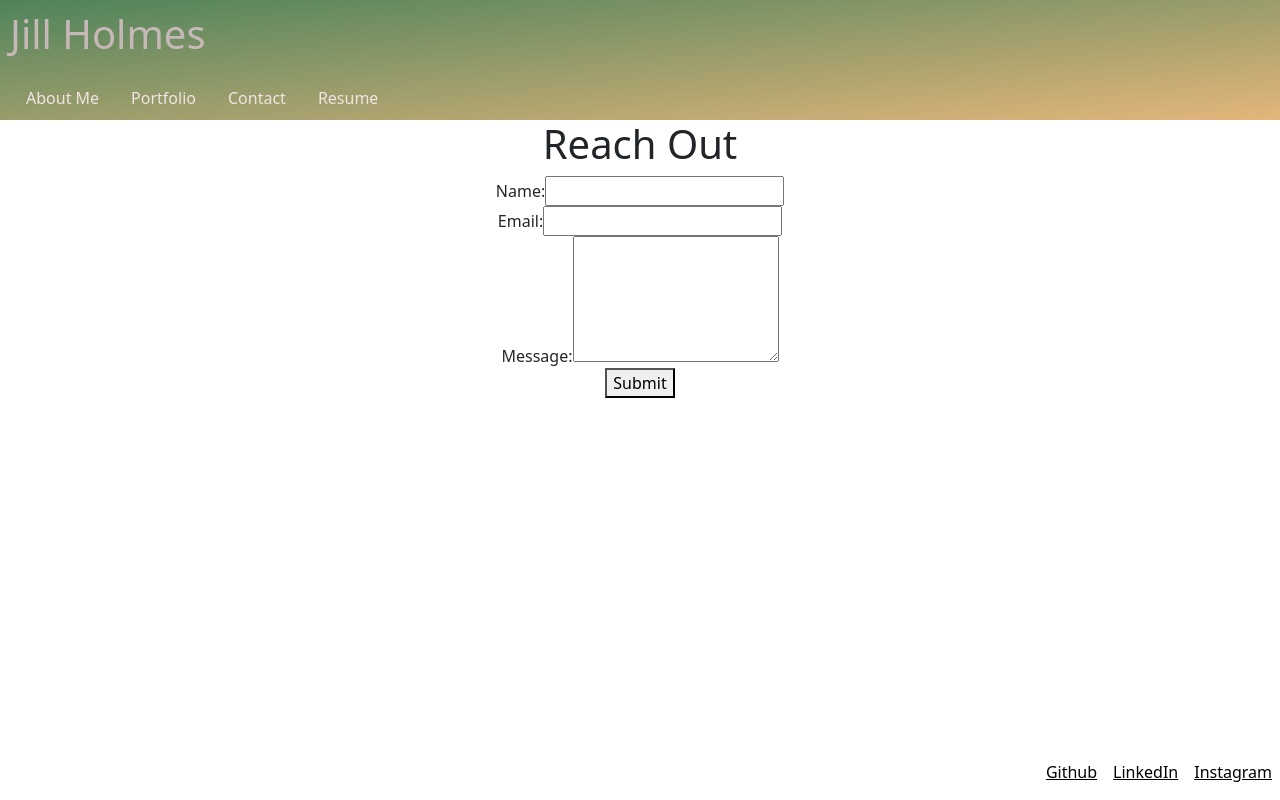
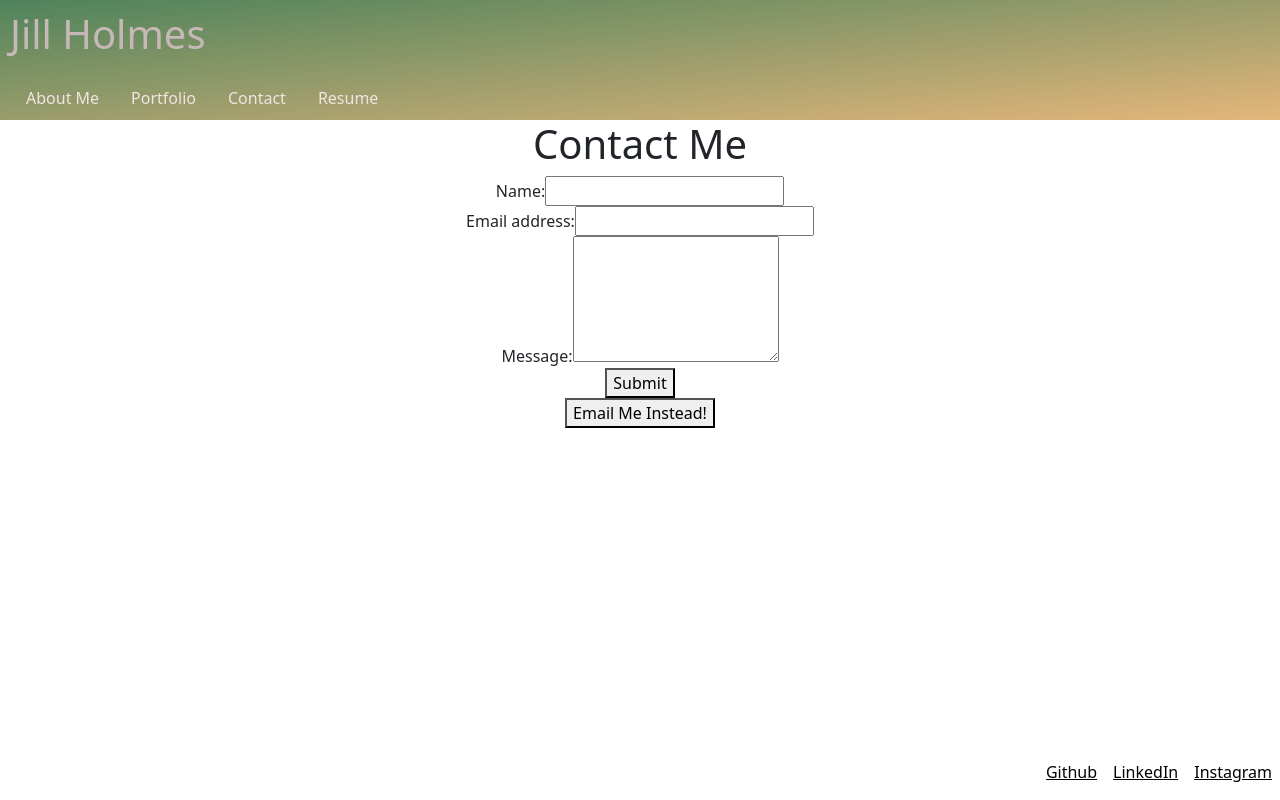
Before and after one commit to Jillium/its-me, a React (Create React App) app: page / in a window 1280 px wide. Built offline with nearby package versions, Linux system fonts and the light colour scheme.

Commit message:
contact form error validation

```diff
--- a/src/components/Contact/index.js
+++ b/src/components/Contact/index.js
@@ -1,42 +1,67 @@
 import React, { useState } from 'react';
+import { validateEmail } from '../../utils/helpers';
 
 function ContactForm() {
 
     const [formState, setFormState] = useState({ name: '', email: '', message: '' });
     const { name, email, message } = formState;
+    const [errorMessage, setErrorMessage] = useState('');
 
     function handleChange(e) {
-        setFormState({...formState, [e.target.name]: e.target.value })
+        if (e.target.name === 'email') {
+            const isValid = validateEmail(e.target.value);
+            if (!isValid) {
+                setErrorMessage('Your email is invalid.');
+            } else {
+                setErrorMessage('');
+            }
+        } else {
+            if (!e.target.value.length) {
+                setErrorMessage(`${e.target.name} is required.`);
+            } else {
+                setErrorMessage('');
+            }
+        }
+        if (!errorMessage) {
+            setFormState({ ...formState, [e.target.name]: e.target.value })
+        }
+
+
     }
 
     function handleSubmit(e) {
         e.preventDefault();
-        // console.log(formState);
+        console.log(formState);
     }
 
-
     return (
-
         <section>
-            <h1>Reach Out</h1>
+            <h1>Contact Me</h1>
             <form id="contact-form" onSubmit={handleSubmit}>
                 <div>
                     <label htmlFor='name'>Name:</label>
-                    <input type="text" name="name" defaultValue={formState.name} onChange={handleChange} />
+                    <input type="text" name="name" defaultValue={name} onBlur={handleChange} />
                 </div>
                 <div>
-                    <label htmlFor='email'>Email:</label>
-                    <input type="email" name="email" defaultValue={formState.email} onChange={handleChange} />
+                    <label htmlFor='email'>Email address:</label>
+                    <input type="text" name="email" defaultValue={email} onBlur={handleChange} />
                 </div>
                 <div>
                     <label htmlFor='message'>Message:</label>
-                    <textarea name="message" rows="5" defaultValue={formState.message} onChange={handleChange} />
+                    <textarea name="message" rows="5" defaultValue={message} onBlur={handleChange} />
                 </div>
+                {errorMessage && (
+                    <div>
+                        <p className="error-text">{errorMessage}</p>
+                    </div>
+                )}
                 <button type="submit">Submit</button>
             </form>
+            <button onClick={() => window.location = 'mailto:holmesjillanne@gmail.com'}>Email Me Instead!</button>
         </section>
     )
-
 }
 
+
+
 export default ContactForm;
--- /dev/null
+++ b/src/utils/helpers.js
@@ -0,0 +1,4 @@
+export function validateEmail(email) {
+    var re = /^(([^<>()[\]\\.,;:\s@"]+(\.[^<>()[\]\\.,;:\s@"]+)*)|(".+"))@((\[[0-9]{1,3}\.[0-9]{1,3}\.[0-9]{1,3}\.[0-9]{1,3}\])|(([a-zA-Z\-0-9]+\.)+[a-zA-Z]{2,}))$/;
+    return re.test(String(email).toLowerCase());
+  }
```
